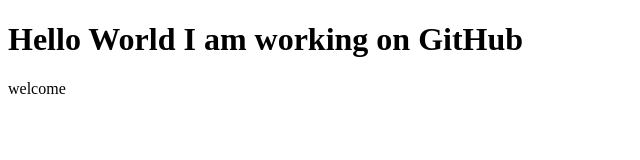
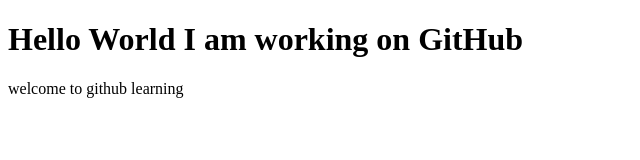
Before and after one commit to Dharani1925/learn-git, a plain HTML site: page index.html in a window 1280 px wide. Shown: the whole page, without its empty margins (0-640 px from the left). Drawn offline with Linux system fonts and the light colour scheme.

Commit message:
index updated

```diff
--- a/index.html
+++ b/index.html
@@ -6,6 +6,6 @@
 </head>
 <body>
     <h1>Hello World I am working on GitHub</h1>
-    <p>welcome</p>
+    <p>welcome to github learning</p>
 </body>
 </html>
```
